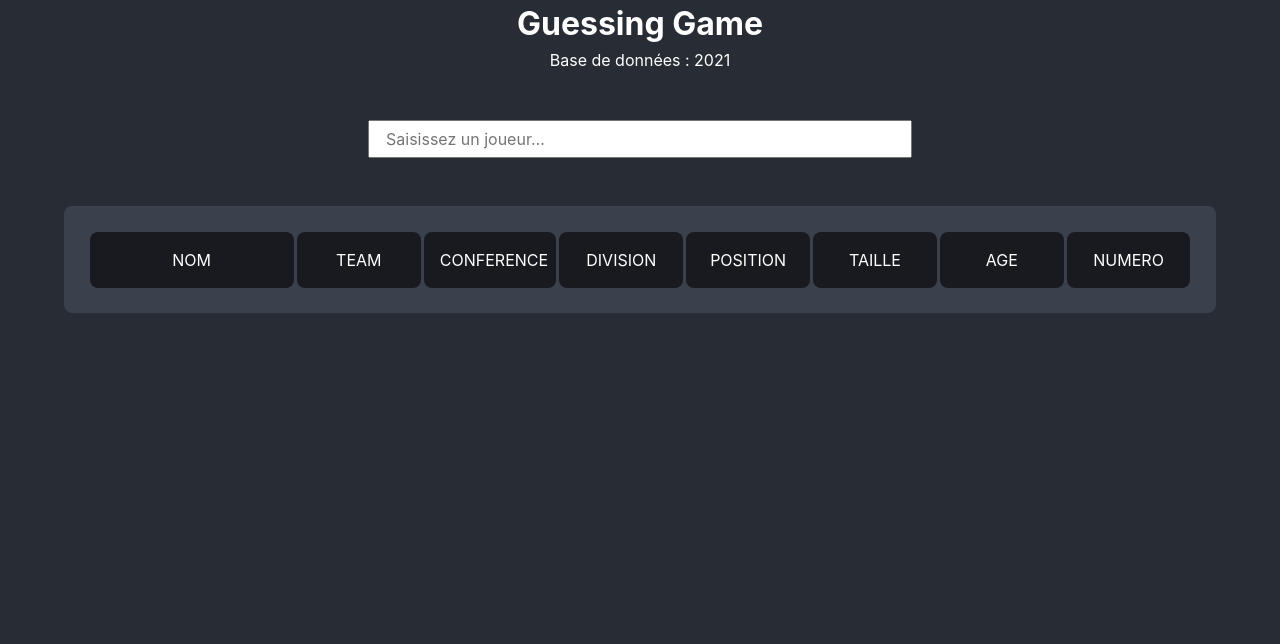
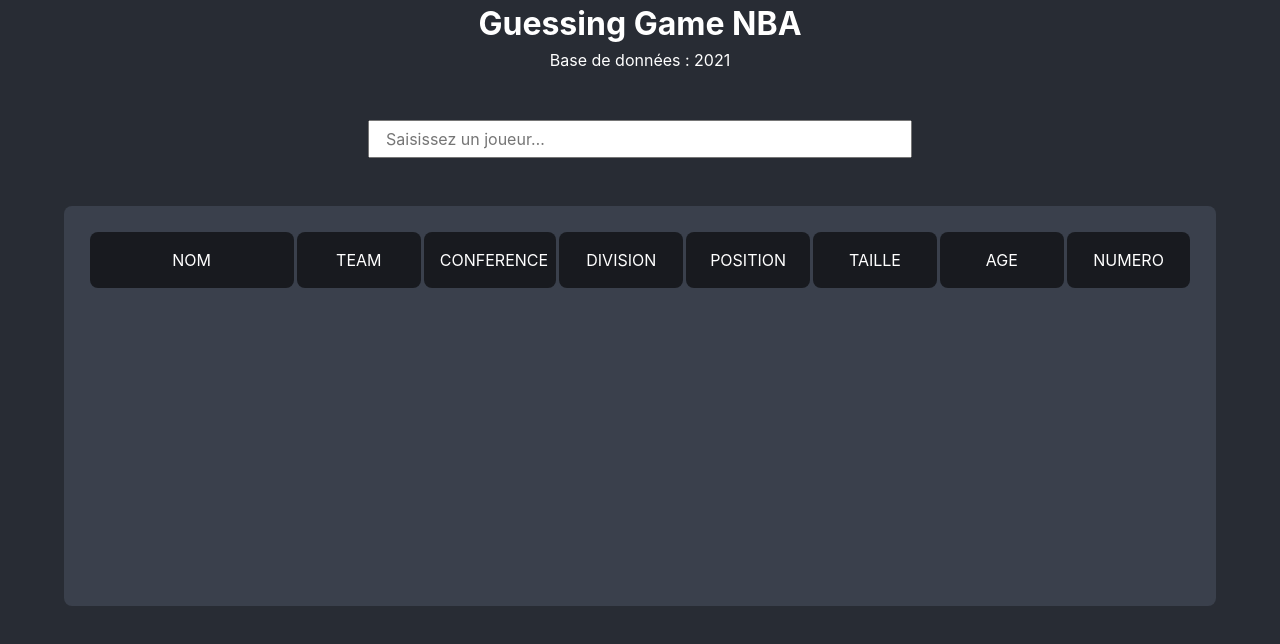
Before and after one commit to JeremyBreton/GuessingGame, a React (Vite) app: page / in a window 1280 px wide. Shown: the top 644 px of the page. Built offline with nearby package versions, Linux system fonts and the light colour scheme.

Commit message:
add TODO.md

```diff
--- a/index.html
+++ b/index.html
@@ -7,7 +7,7 @@
     <link rel="icon" href="/favicon.ico" />
     <link rel="apple-touch-icon" href="/logo192.png" />
     <link rel="manifest" href="/manifest.json" />
-    <title>GUESSING GAME</title>
+    <title>GUESSING GAME NBA</title>
   </head>
   <body>
     <div id="root"></div>
--- a/src/components/App/App.scss
+++ b/src/components/App/App.scss
@@ -15,3 +15,7 @@
     color: v.$color;
   }
 }
+
+a {
+  color: v.$color;
+}
--- a/src/components/App/App.tsx
+++ b/src/components/App/App.tsx
@@ -1,11 +1,11 @@
 import playersData from '../../data/players';
 
-import OnePlayer from '../OnePlayer/OnePlayer';
+import OnePlayer from './OnePlayer/OnePlayer';
 import ListPlayers from './ListPlayers/ListPlayers';
 import './App.scss';
 import Header from './Header/Header';
 import Form from './Form/Form';
-import PlayerToFind from '../PlayerToFind/PlayerToFind';
+import PlayerToFind from './PlayerToFind/PlayerToFind';
 
 function App() {
   return (
--- a/src/components/App/Form/Form.scss
+++ b/src/components/App/Form/Form.scss
@@ -18,10 +18,11 @@
   }
   &-results {
     width: 50%;
-    height: 150px;
+    height: 10rem;
     overflow-y: scroll;
     margin: auto;
     list-style-type: none;
+    z-index: 1;
 
     &-li {
       border: 1px solid v.$color-bg-darkest;
--- a/src/components/App/Header/Header.tsx
+++ b/src/components/App/Header/Header.tsx
@@ -1,5 +1,9 @@
 function Header() {
-  return <h1>Guessing Game</h1>;
+  return (
+    <>
+      <h1>Guessing Game NBA</h1>
+    </>
+  );
 }
 
 export default Header;
--- a/src/components/PlayerToFind/PlayerToFind.scss
+++ b/src/components/App/PlayerToFind/PlayerToFind.scss
@@ -1,4 +1,4 @@
-@use '../../styles/variables' as v;
+@use '../../../styles/variables' as v;
 
 .PlayerToFind-container {
   width: 90%;
@@ -6,6 +6,8 @@
   background: v.$color-bg-light;
   border-radius: v.$gutter/2;
   padding: v.$gutter;
+  overflow-y: scroll;
+  height: 25rem;
 
   &__card {
     width: 100%;
--- a/src/components/PlayerToFind/PlayerToFind.tsx
+++ b/src/components/App/PlayerToFind/PlayerToFind.tsx
@@ -1,5 +1,5 @@
-import { useAppSelector } from '../../../src/hooks/redux';
-import { PlayerType } from '../../@types';
+import { useAppSelector } from '../../../hooks/redux';
+import { PlayerType } from '../../../@types';
 import './PlayerToFind.scss';
 
 type PlayerToFindProps = {
--- a/src/store/reducers/formReducer.ts
+++ b/src/store/reducers/formReducer.ts
@@ -104,13 +104,14 @@ const FormReducer = createReducer(initialState, (builder) => {
         isGoodAge: action.payload.age === playertoWin.age,
         isNearAge: Math.abs(action.payload.age - playertoWin.age) <= 1,
       });
+      state.currentMessage = '';
 
       console.log('LOG DE action.payload', action.payload);
       console.log('LOG DE playertoWin', playertoWin);
 
       if (action.payload.player === playertoWin.player) {
         playertoWin.isWinning = true; // Marquez le joueur gagnant
-        alert(`YOU WIN, THE PLAYER IS ${playertoWin.player}`);
+        alert(`YOU WIN, THE RIGHT ANSWER IS ${playertoWin.player}`);
       }
     });
 });
```
Also changed, not shown: src/components/App/OnePlayer/OnePlayer.scss (renamed from src/components/OnePlayer/OnePlayer.scss), src/components/App/OnePlayer/OnePlayer.tsx (renamed from src/components/OnePlayer/OnePlayer.tsx), 1 other file (tests, documents, lock files or other folders).
